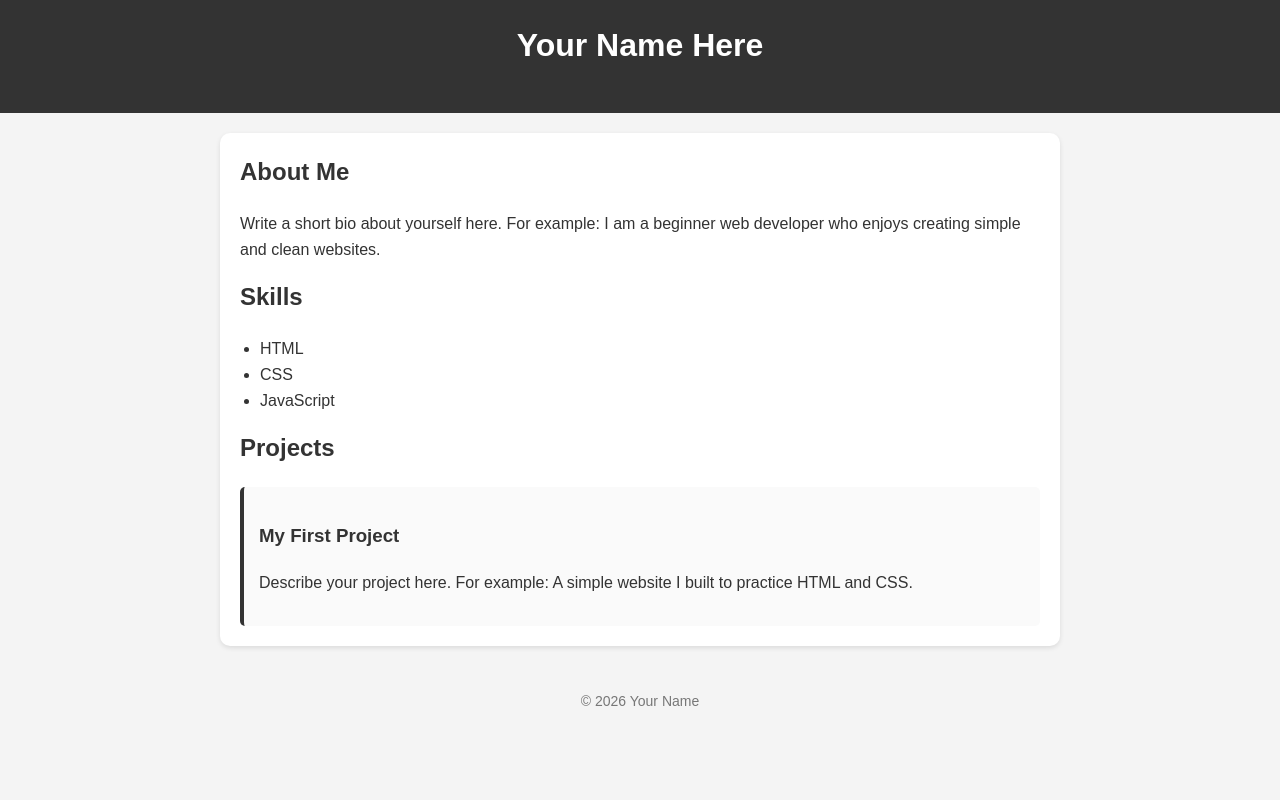
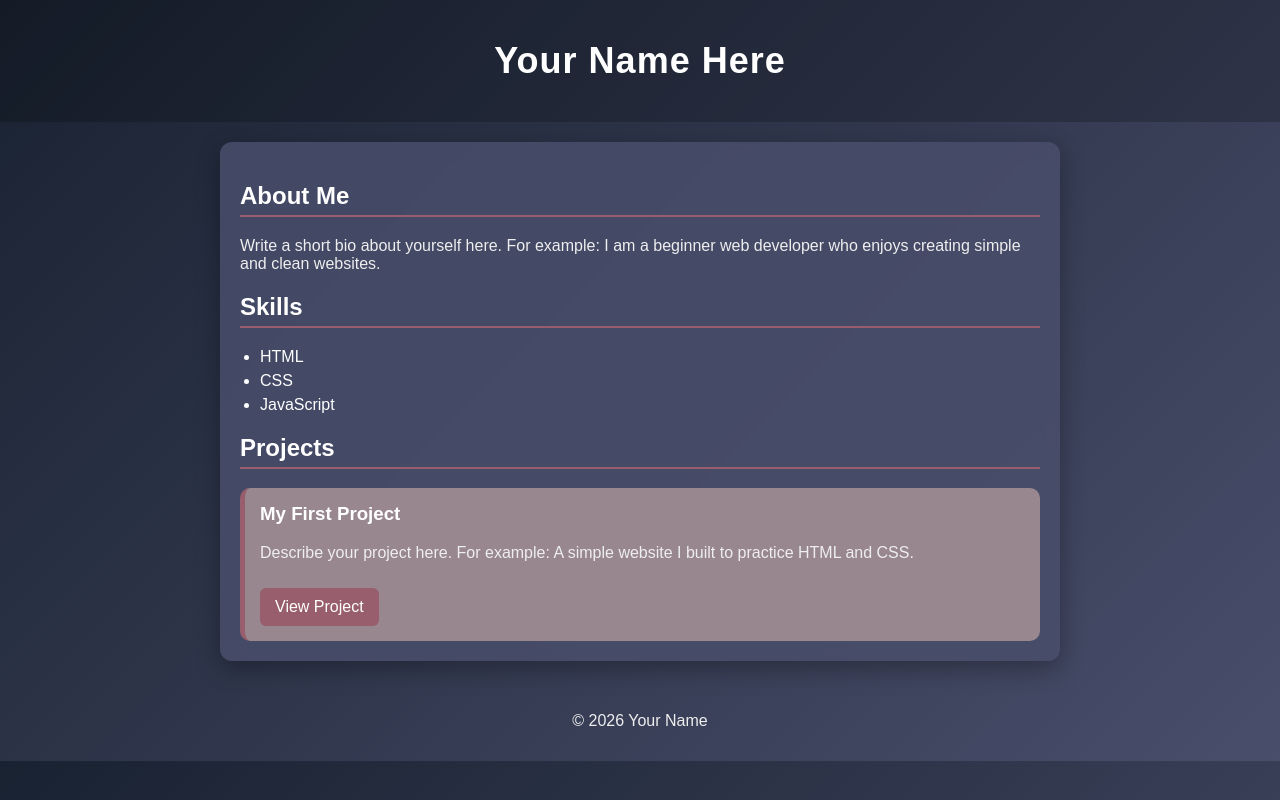
Before and after one commit to sarahejhej/portfolio_ai, a plain HTML site: page index.html in a window 1280 px wide. Drawn offline with Linux system fonts and the light colour scheme.

Commit message:
Add styling

```diff
--- a/index.html
+++ b/index.html
@@ -5,58 +5,96 @@
   <meta name="viewport" content="width=device-width, initial-scale=1.0">
   <title>My Portfolio</title>
   <style>
-        /* Base styles */
+    :root {
+      --stormy: #494E6B;
+      --cloud: #98878F;
+      --sunset: #985E6D;
+      --evening: #192231;
+    }
+
     body {
+      margin: 0;
       font-family: Arial, sans-serif;
-            margin: 0;
-            background-color: #f4f4f4;
-            color: #333;
-            line-height: 1.6;
+      background: linear-gradient(135deg, var(--evening), var(--stormy));
+      color: white;
     }
 
     header {
-            background-color: #333;
-            color: white;
       text-align: center;
-            padding: 20px 10px;
+      padding: 40px 20px;
+      background: rgba(0,0,0,0.2);
+    }
+
+    header h1 {
+      margin: 0;
+      font-size: 36px;
+      letter-spacing: 1px;
     }
 
     .container {
       max-width: 800px;
       margin: 20px auto;
       padding: 20px;
-            background: white;
-            border-radius: 10px;
-            box-shadow: 0 2px 5px rgba(0,0,0,0.1);
+      background: rgba(73, 78, 107, 0.85);
+      backdrop-filter: blur(8px);
+      border-radius: 12px;
+      box-shadow: 0 8px 25px rgba(0,0,0,0.3);
     }
 
-        h1, h2 {
-            margin-top: 0;
+    h2 {
+      border-bottom: 2px solid var(--sunset);
+      padding-bottom: 5px;
+    }
+
+    p {
+      color: #eee;
     }
 
     ul {
       padding-left: 20px;
     }
 
+    li {
+      margin-bottom: 6px;
+    }
+
     .project {
-            background: #fafafa;
+      background: var(--cloud);
       padding: 15px;
-            border-left: 4px solid #333;
+      margin-top: 15px;
+      border-radius: 10px;
+      border-left: 5px solid var(--sunset);
+    }
+
+    .project h3 {
+      margin-top: 0;
+    }
+
+    .btn {
+      display: inline-block;
       margin-top: 10px;
-            border-radius: 5px;
+      padding: 10px 15px;
+      background: var(--sunset);
+      color: white;
+      text-decoration: none;
+      border-radius: 6px;
+      transition: 0.3s;
+    }
+
+    .btn:hover {
+      background: #b06a7a;
     }
 
     footer {
       text-align: center;
-            padding: 10px;
-            font-size: 14px;
-            color: #777;
+      padding: 15px;
+      color: var(--cloud);
     }
 
-        /* Responsive styles */
+    /* Mobile */
     @media (max-width: 600px) {
       header h1 {
-                font-size: 24px;
+        font-size: 26px;
       }
 
       .container {
@@ -70,10 +108,6 @@
 
       p, li {
         font-size: 14px;
-            }
-
-            .project {
-                padding: 10px;
       }
     }
   </style>
@@ -108,6 +142,7 @@
       <p>
         Describe your project here. For example: A simple website I built to practice HTML and CSS.
       </p>
+      <a href="#" class="btn">View Project</a>
     </div>
   </section>
 </div>
```
Lines whose indentation alone changed are shown as unchanged.
